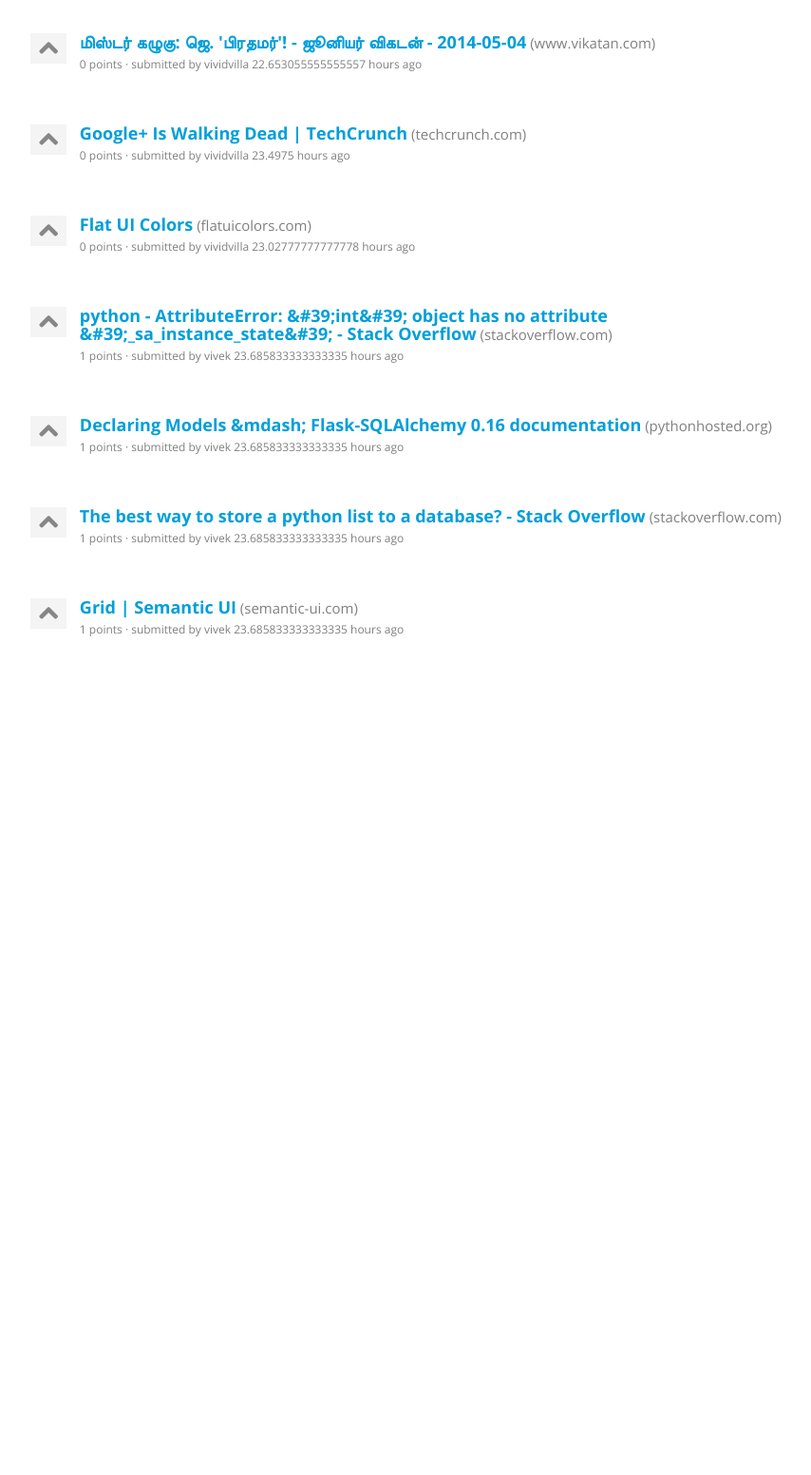
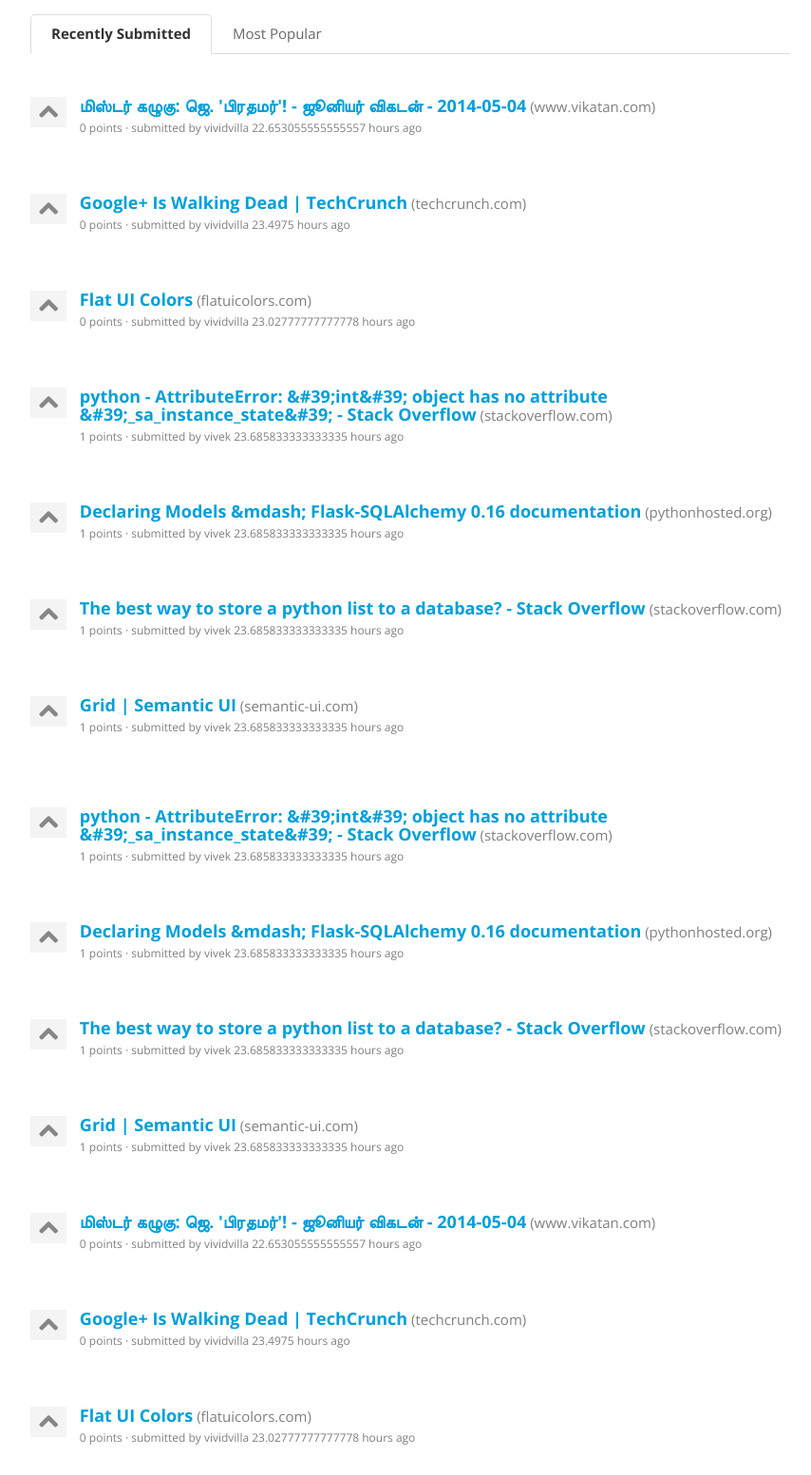
Before and after one commit to vividvilla/Flinky, a Flask app: page / in a window 1280 px wide. Shown: the part 81-1634 px from the top of the page at 95% size, without its empty margins (208-1062 px from the left). Before the commit the page ends 751 px from the top, so only its background shows below. Run offline with Flask 2, Linux system fonts and the light colour scheme; data comes from the database, SQL or seed files in the repository; both versions use the stored data as it was after the commit; some libraries are stand-ins or nearby versions.

Commit message:
improved

```diff
--- a/flinky/static/semantic/css/custom.css
+++ b/flinky/static/semantic/css/custom.css
@@ -155,3 +155,13 @@
 .ui.secondary.pointing.menu.topmenu .menu.right a:hover {
   background: #f4f4f4 !important;
   }
+
+.ui.divided.list > .item,
+.ui.divided.list:not(.horizontal) > .list {
+  border-top: none;
+}
+
+.ui.divided.list:not(.horizontal) .list .item {
+  padding-left: 0;
+  padding-right: 0;
+}
--- a/flinky/static/semantic/javascript/custom.js
+++ b/flinky/static/semantic/javascript/custom.js
@@ -0,0 +1,8 @@
+$(document)
+  .ready(function() {
+
+    $('.filter.menu .item')
+      .tab()
+    ;
+
+  })
--- a/flinky/templates/base.html
+++ b/flinky/templates/base.html
@@ -16,7 +16,7 @@
   <link href='http://fonts.googleapis.com/css?family=Source+Sans+Pro:400,700|Open+Sans:300italic,400,300,700' rel='stylesheet' type='text/css'>
 
   <script src="http://cdnjs.cloudflare.com/ajax/libs/jquery/2.0.3/jquery.js"></script>
-  <script src="{{ url_for('static', filename='semantic/javascript/semantic.js') }}"></script>
+  <script src="http://cdnjs.cloudflare.com/ajax/libs/jquery.address/1.6/jquery.address.js"></script>  <script src="{{ url_for('static', filename='semantic/javascript/semantic.js') }}"></script>
   <script src="{{ url_for('static', filename='semantic/javascript/custom.js') }}"></script>
   {% block head %}{% endblock %}
 </head>
--- a/flinky/templates/home.html
+++ b/flinky/templates/home.html
@@ -1,6 +1,11 @@
 {% extends 'base.html' %}
 {% block title %}Home{% endblock %}
 {% block content %}
+<div class="ui tabular filter menu">
+  <a class="active item" data-tab="sumitted">Recently Submitted</a>
+  <a class="item" data-tab="popular">Most Popular</a>
+</div>
+<div class="ui divided inbox selection list active tab" data-tab="sumitted">
 {% if links %}
 {% for link in links %}
 <div class="ui list">
@@ -23,4 +28,30 @@
 {% else %}
 <h4>No links submitted yet</h4>
 {% endif %}
+</div>
+<div class="ui divided inbox selection list active tab" data-tab="popular">
+{% if links %}
+{% for link in links|sort(attribute='points', reverse = True) %}
+<div class="ui list">
+	<div class="item">
+		<div class="ui grid">
+			<div class="left floated one wide column">
+				<a class="upvote {% if session.logged_in %}{{ link.upvotes | submitted_by_me }}{% endif %}" href="{{ url_for('upvote', linkid = link.id, prev = request.path ) }}"><i class="large up arrow outline icon"></i></a>
+			</div>
+			<div class="right floated fifteen wide column">
+				<div class="content">
+					<a class="header links" href="{{ link.link }}" target="_blank">{{ link.title }}</a> <span class="description">({{ link.domain }})</span>
+					<div class="description link-desc">{{ link.points }} points &middot; submitted by {{ link.user.username }} {{ link.submitted | calc_time }} ago {% if session.logged_in == link.user.username %} &middot;
+					<a href="{{ url_for('delete_link', linkid = link.id, prev = request.path ) }}">delete</a>{% endif %}</div>
+				</div>
+			</div>
+		</div>
+	</div>
+</div>
+{% endfor %}
+{% else %}
+<h4>No links submitted yet</h4>
+{% endif %}
+
+</div>
 {% endblock %}
```
Also changed, not shown: flinky/templates/profile.html (+25 -1 lines), flinky.db.
